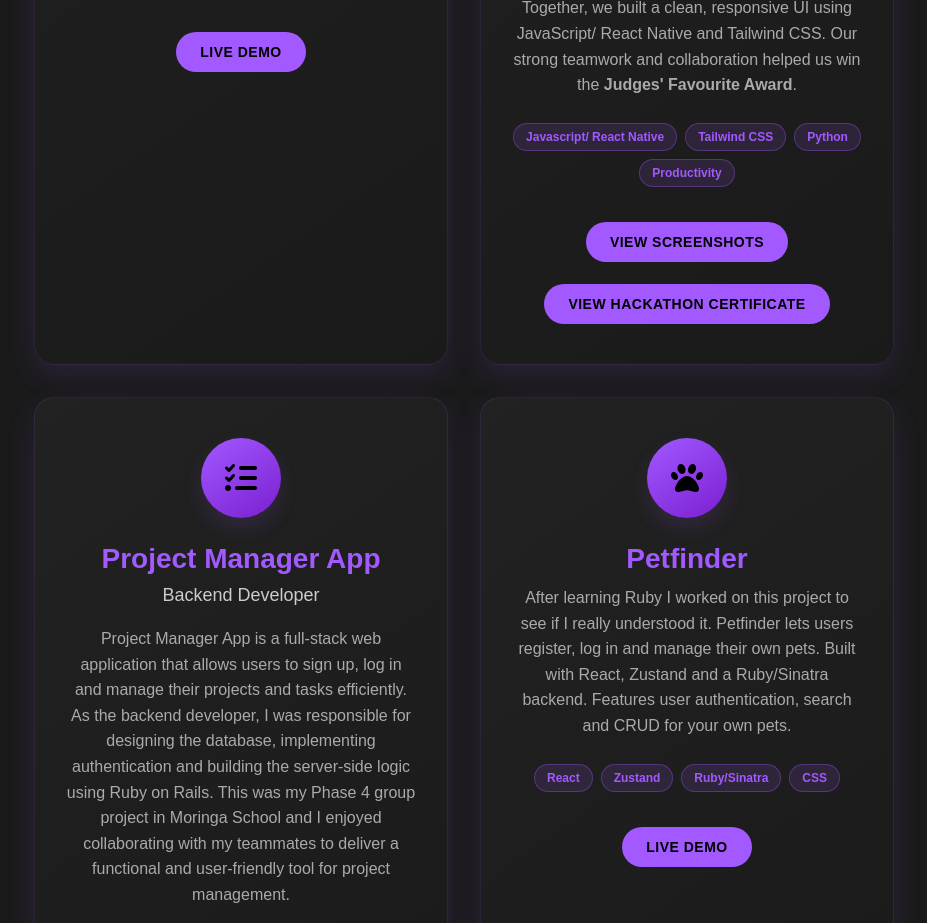
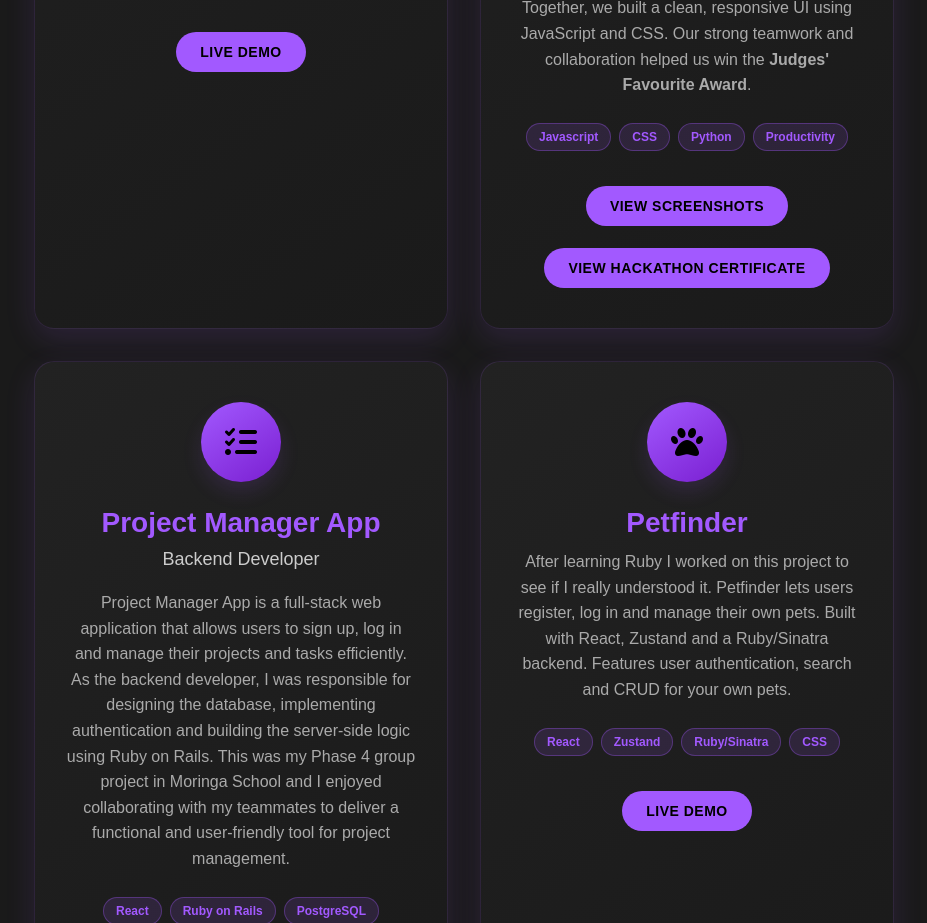
Before and after one commit to ismahaneyy/My-Portfolio, a plain HTML site: page index.html in a window 1280 px wide. Shown: the part 2224-3147 px from the top of the page, without its empty margins (176-1103 px from the left). Drawn offline with nearby package versions, Linux system fonts and the light colour scheme.

Commit message:
updated my portfolio

```diff
--- a/index.html
+++ b/index.html
@@ -154,11 +154,11 @@
                 <p>
                     BreakBuddy is a productivity app designed to help students and professionals stay focused and manage their time effectively. The app uses the Pomodoro technique and task tracking to encourage regular breaks and boost productivity. It also features SWiME rooms, allowing users to join virtual study groups and collaborate with others in real time. The backend was built with Python, ensuring reliable performance and scalability.
                     <br><br>
-                    As the team leader and front-end developer, I coordinated our group during a hackathon, ensuring everyone contributed their strengths. Together, we built a clean, responsive UI using JavaScript/ React Native and Tailwind CSS. Our strong teamwork and collaboration helped us win the <strong>Judges' Favourite Award</strong>.
+                    As the team leader and front-end developer, I coordinated our group during a hackathon, ensuring everyone contributed their strengths. Together, we built a clean, responsive UI using JavaScript and CSS. Our strong teamwork and collaboration helped us win the <strong>Judges' Favourite Award</strong>.
                 </p>
                 <div class="project-tech">
-                    <span class="tech-tag">Javascript/ React Native</span>
-                    <span class="tech-tag">Tailwind CSS</span>
+                    <span class="tech-tag">Javascript</span>
+                    <span class="tech-tag">CSS</span>
                     <span class="tech-tag">Python</span>
                     <span class="tech-tag">Productivity</span>
                 </div>
```
